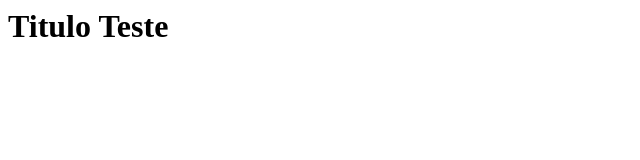
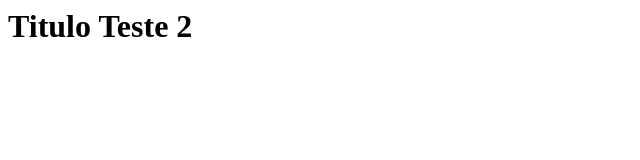
Before and after one commit to magnopaiva/curso-git, a plain HTML site: page index.html in a window 1280 px wide. Shown: the full height of the page, 0-640 px from the left. Drawn offline with Linux system fonts and the light colour scheme.

Commit message:
Ajuste no titulo 2

```diff
--- a/index.html
+++ b/index.html
@@ -3,6 +3,6 @@
 	</head>
 
 	<body>
-		<h1>Titulo Teste</h1>
+		<h1>Titulo Teste 2</h1>
 	</body>
 </html>
```
